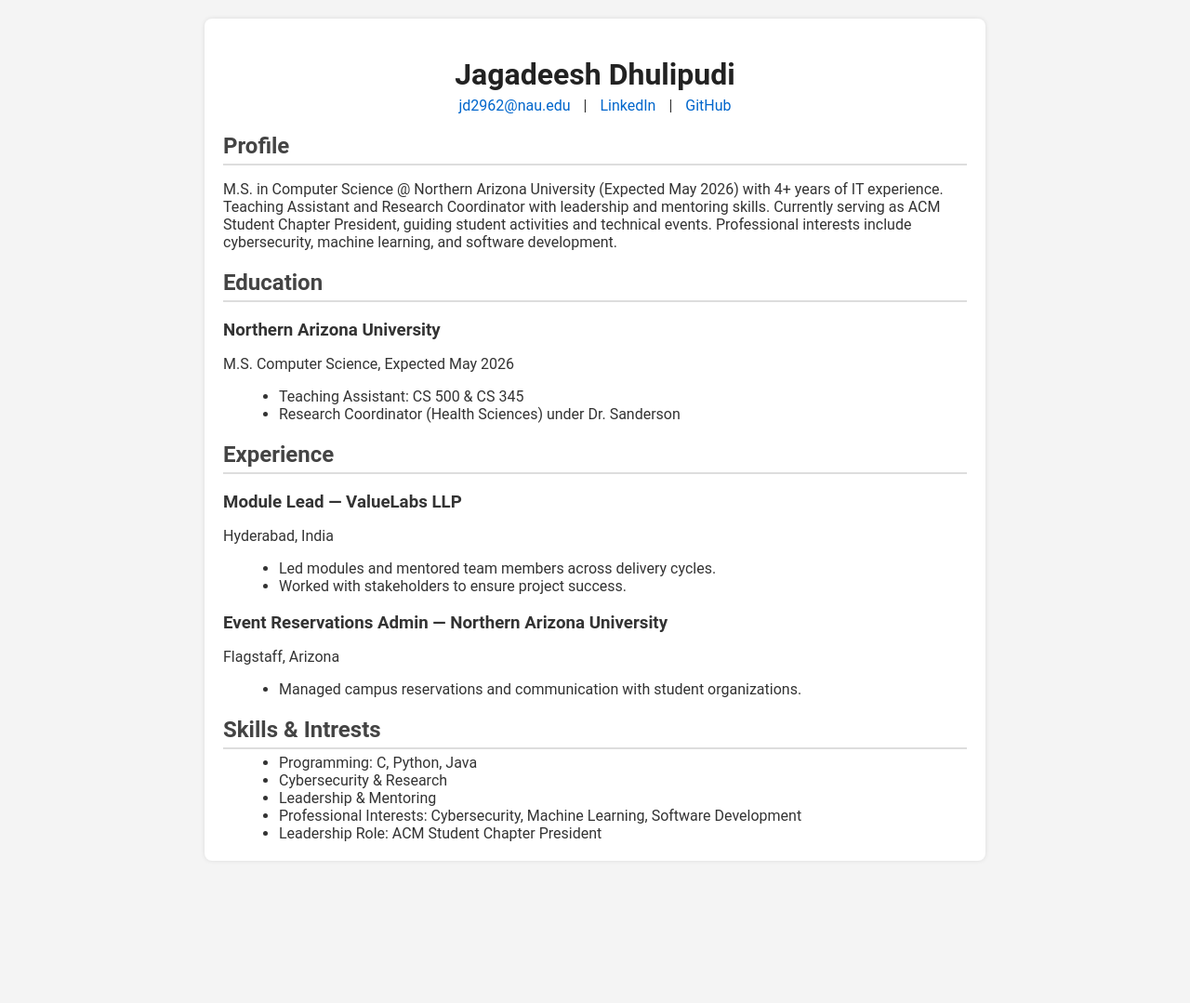
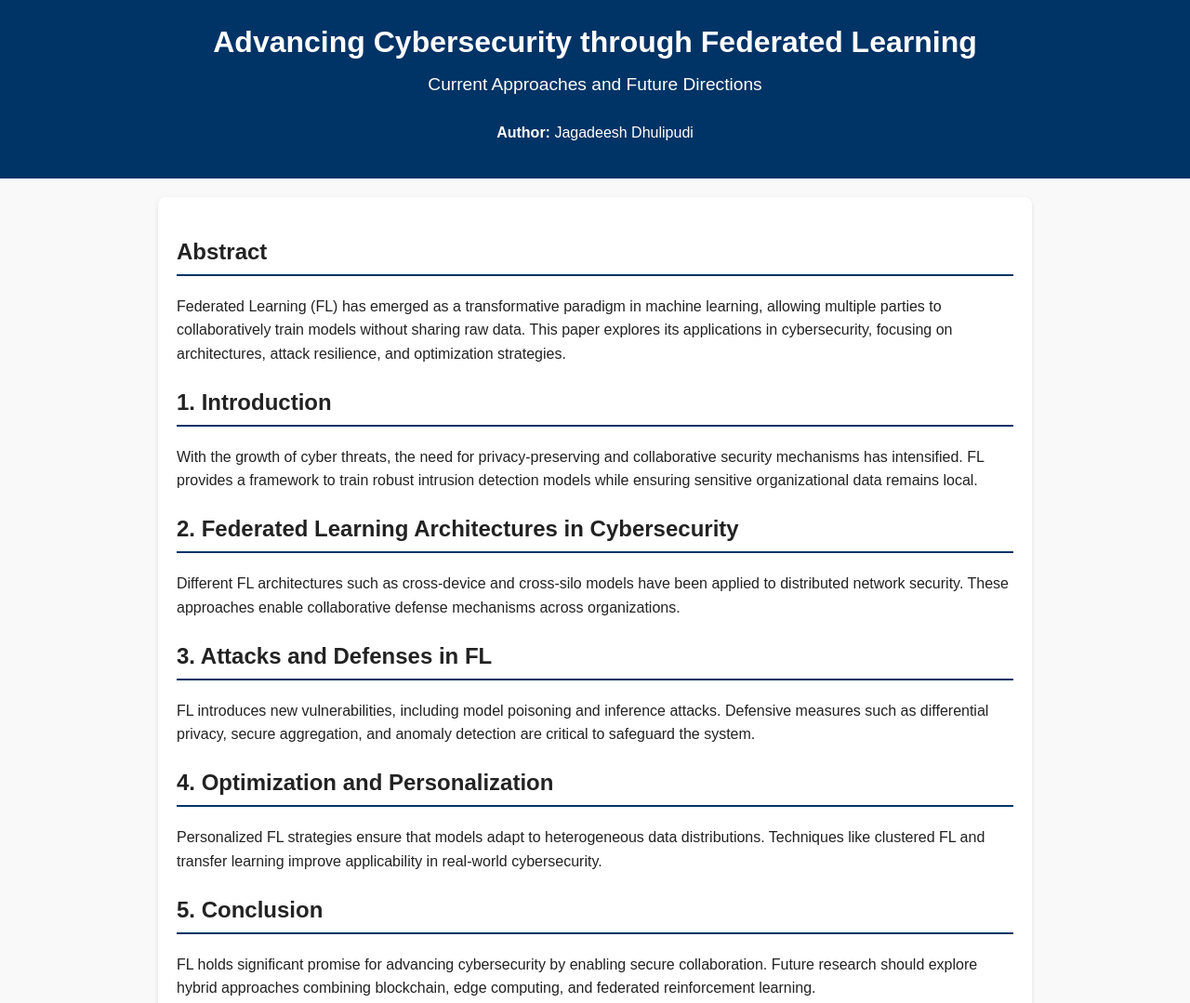
Before and after one commit to jagadeesh42/ITC505, a plain HTML site: page lab-2/index.html in a window 1280 px wide. Shown: the top 1079 px of the page at 93% size. Before the commit the page ends 946 px from the top, so only its background shows below. Drawn offline with Linux system fonts and the light colour scheme.

Commit message:
Updated to lab assignment paper

```diff
--- a/lab-2/index.html
+++ b/lab-2/index.html
@@ -1,74 +1,115 @@
 <!DOCTYPE html>
 <html lang="en">
-
 <head>
     <meta charset="UTF-8">
     <meta name="viewport" content="width=device-width, initial-scale=1.0">
-    <title>Jagadeesh Dhulipudi's Introduction</title>
+    <title>Academic Paper Conversion</title>
     <link rel="stylesheet" href="style.css">
 </head>
+<body>
+    <header>
+        <h1>Advancing Cybersecurity through Federated Learning</h1>
+        <h2>Current Approaches and Future Directions</h2>
+        <p><strong>Author:</strong> Jagadeesh Dhulipudi</p>
+    </header>
 
-<body>
-    <div class="container">
-        <h1>Jagadeesh Dhulipudi</h1>
-        <div class="contact">
-            <a href="mailto:jd2962@nau.edu">jd2962@nau.edu</a> |
-            <a href="https://www.linkedin.com/in/jagadeesh-dhulipudi">LinkedIn</a> |
-            <a href="https://github.com/jagadeesh42">GitHub</a>
-        </div>
+    <!-- Paper Content -->
+    <article>
+        <section>
+            <h2>Abstract</h2>
+            <p>
+                Federated Learning (FL) has emerged as a transformative paradigm in machine learning,
+                allowing multiple parties to collaboratively train models without sharing raw data.
+                This paper explores its applications in cybersecurity, focusing on architectures,
+                attack resilience, and optimization strategies.
+            </p>
+        </section>
 
-        <div class="section">
-            <h2>Profile</h2>
-            <p>M.S. in Computer Science @ Northern Arizona University (Expected May 2026) with 4+ years of IT
-                experience. Teaching Assistant and Research Coordinator with leadership and mentoring skills. Currently
-                serving as ACM Student Chapter President, guiding student activities and technical events. Professional
-                interests include cybersecurity, machine learning, and software development.</p>
-        </div>
+        <section>
+            <h2>1. Introduction</h2>
+            <p>
+                With the growth of cyber threats, the need for privacy-preserving and collaborative
+                security mechanisms has intensified. FL provides a framework to train robust
+                intrusion detection models while ensuring sensitive organizational data remains
+                local.
+            </p>
+        </section>
 
+        <section>
+            <h2>2. Federated Learning Architectures in Cybersecurity</h2>
+            <p>
+                Different FL architectures such as cross-device and cross-silo models have
+                been applied to distributed network security. These approaches enable collaborative
+                defense mechanisms across organizations.
+            </p>
+        </section>
 
-        <div class="section">
-            <h2>Education</h2>
-            <h3>Northern Arizona University</h3>
-            <p>M.S. Computer Science, Expected May 2026</p>
+        <section>
+            <h2>3. Attacks and Defenses in FL</h2>
+            <p>
+                FL introduces new vulnerabilities, including model poisoning and inference attacks.
+                Defensive measures such as differential privacy, secure aggregation, and anomaly
+                detection are critical to safeguard the system.
+            </p>
+        </section>
+
+        <section>
+            <h2>4. Optimization and Personalization</h2>
+            <p>
+                Personalized FL strategies ensure that models adapt to heterogeneous data
+                distributions. Techniques like clustered FL and transfer learning improve
+                applicability in real-world cybersecurity.
+            </p>
+        </section>
+
+        <section>
+            <h2>5. Conclusion</h2>
+            <p>
+                FL holds significant promise for advancing cybersecurity by enabling secure
+                collaboration. Future research should explore hybrid approaches combining
+                blockchain, edge computing, and federated reinforcement learning.
+            </p>
+        </section>
+
+        <section>
+            <h2>References</h2>
             <ul>
-                <li>Teaching Assistant: CS 500 & CS 345</li>
-                <li>Research Coordinator (Health Sciences) under Dr. Sanderson</li>
+                <li>Kairouz, P., McMahan, B., et al. "Advances and Open Problems in Federated Learning." Foundations and Trends in ML, 2021.</li>
+                <li>Hard, A., et al. "Federated Learning for Mobile Keyboard Prediction." arXiv preprint, 2019.</li>
+                <li>Bonawitz, K., et al. "Towards Federated Learning at Scale." SysML, 2019.</li>
             </ul>
-        </div>
+        </section>
+    </article>
 
+    <!-- Addendum Section -->
+    <article>
+        <h2>Addendum</h2>
+        <p>
+            While converting this paper into HTML, I used semantic tags to preserve structure:
+        </p>
+        <ul>
+            <li><code>&lt;header&gt;</code> for the title and author details.</li>
+            <li><code>&lt;article&gt;</code> to wrap both the paper and addendum.</li>
+            <li><code>&lt;section&gt;</code> for major divisions (Abstract, Introduction, etc.).</li>
+            <li><code>&lt;h2&gt;</code> for section headings for clear hierarchy.</li>
+            <li><code>&lt;ul&gt;</code> for references to maintain list format.</li>
+            <li><code>&lt;footer&gt;</code> with JavaScript for last modified date as required.</li>
+        </ul>
+        <p>
+            My choices were guided by readability, semantic correctness, and future CSS styling
+            flexibility.
+        </p>
+    </article>
 
-        <div class="section">
-            <h2>Experience</h2>
-            <h3>Module Lead — ValueLabs LLP</h3>
-            <p>Hyderabad, India</p>
-            <ul>
-                <li>Led modules and mentored team members across delivery cycles.</li>
-                <li>Worked with stakeholders to ensure project success.</li>
-            </ul>
-
-
-            <h3>Event Reservations Admin — Northern Arizona University</h3>
-            <p>Flagstaff, Arizona</p>
-            <ul>
-                <li>Managed campus reservations and communication with student organizations.</li>
-            </ul>
-
-        </div>
-
-
-        <div class="section">
-            <h2>Skills & Intrests</h2>
-            <ul>
-                <li>Programming: C, Python, Java</li>
-                <li>Cybersecurity & Research</li>
-                <li>Leadership & Mentoring</li>
-                <li>Professional Interests: Cybersecurity, Machine Learning, Software Development</li>
-                <li>Leadership Role: ACM Student Chapter President</li>
-            </ul>
-        </div>
-
-
-    </div>
+    <!-- Footer with last updated -->
+    <footer>
+        <p>Last updated:
+            <span id="lastModified"></span>
+        </p>
+    </footer>
+    <script type="text/javascript">
+        var x = document.lastModified;
+        document.getElementById('lastModified').textContent = x;
+    </script>
 </body>
-
 </html>
--- a/lab-2/style.css
+++ b/lab-2/style.css
@@ -1,51 +1,56 @@
+/* Basic styling for academic paper structure */
 body {
-    font-family: 'Roboto', Arial, sans-serif;
-    margin: 20px;
-    background-color: #f4f4f4;
-    color: #333;
-}
-
-.container {
-    max-width: 800px;
-    margin: auto;
-    background: #fff;
-    padding: 20px;
-    border-radius: 8px;
-    box-shadow: 0 0 5px rgba(0, 0, 0, 0.1);
-}
-
-h1,
-h2,
-h3 {
-    margin-bottom: 5px;
-}
-
-h1 {
-    text-align: center;
+    font-family: Arial, sans-serif;
+    line-height: 1.6;
+    margin: 0;
+    padding: 0;
+    background: #f9f9f9;
     color: #222;
 }
 
-.section {
+/* Header styling */
+header {
+    background: #003366;
+    color: #fff;
+    padding: 20px;
+    text-align: center;
+}
+
+header h1 {
+    margin: 0;
+    font-size: 2rem;
+}
+
+header h2 {
+    margin: 5px 0;
+    font-weight: 400;
+    font-size: 1.2rem;
+}
+
+/* Article sections */
+article {
+    max-width: 900px;
+    margin: 20px auto;
+    padding: 20px;
+    background: #fff;
+    border-radius: 8px;
+    box-shadow: 0 2px 5px rgba(0,0,0,0.1);
+}
+
+h2 {
+    border-bottom: 2px solid #003366;
+    padding-bottom: 5px;
     margin-top: 20px;
 }
 
-.section h2 {
-    border-bottom: 2px solid #ddd;
-    padding-bottom: 5px;
-    color: #444;
+ul {
+    padding-left: 20px;
 }
 
-ul {
-    margin: 5px 0 0 20px;
+footer {
+    background: #003366;
+    color: #fff;
+    text-align: center;
+    padding: 10px;
+    margin-top: 20px;
 }
-
-.contact {
-    text-align: center;
-    margin-bottom: 20px;
-}
-
-.contact a {
-    margin: 0 10px;
-    color: #0066cc;
-    text-decoration: none;
-}
```
